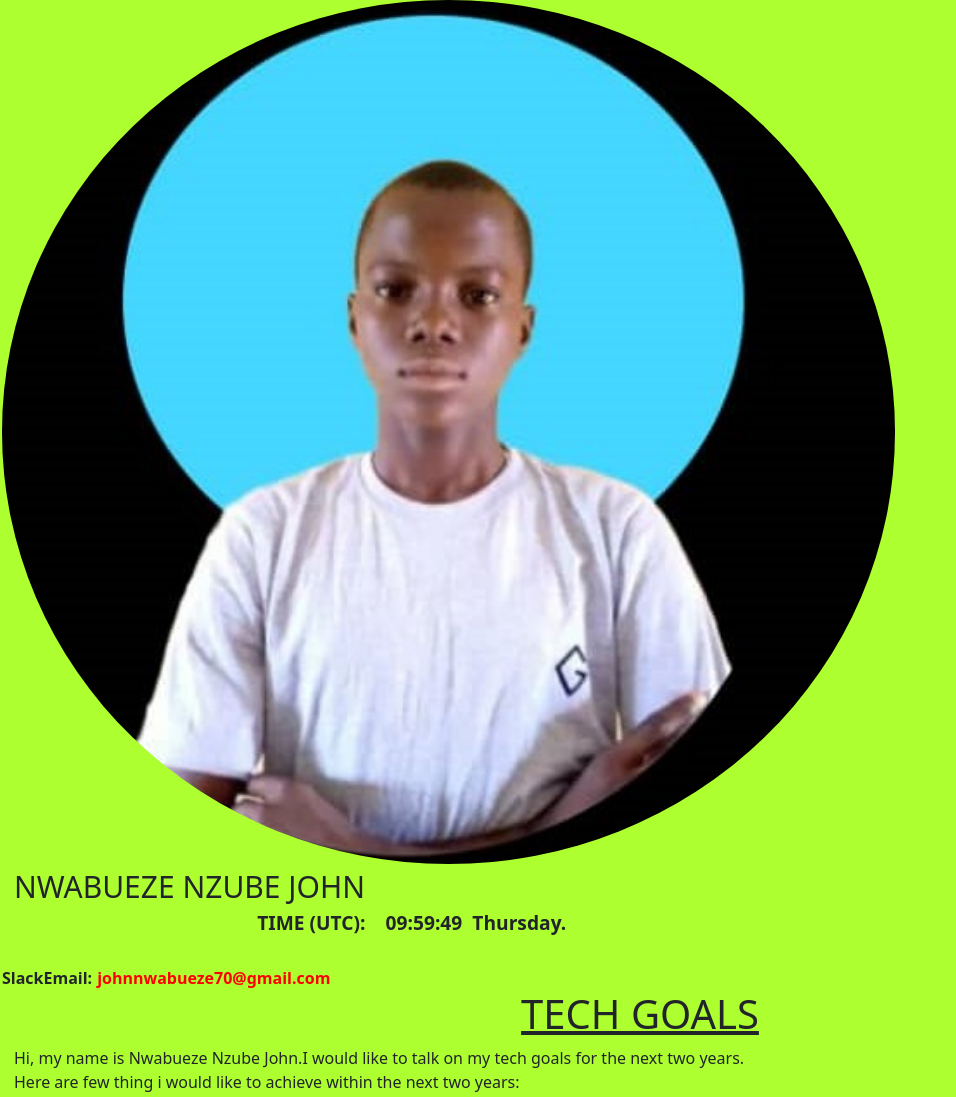
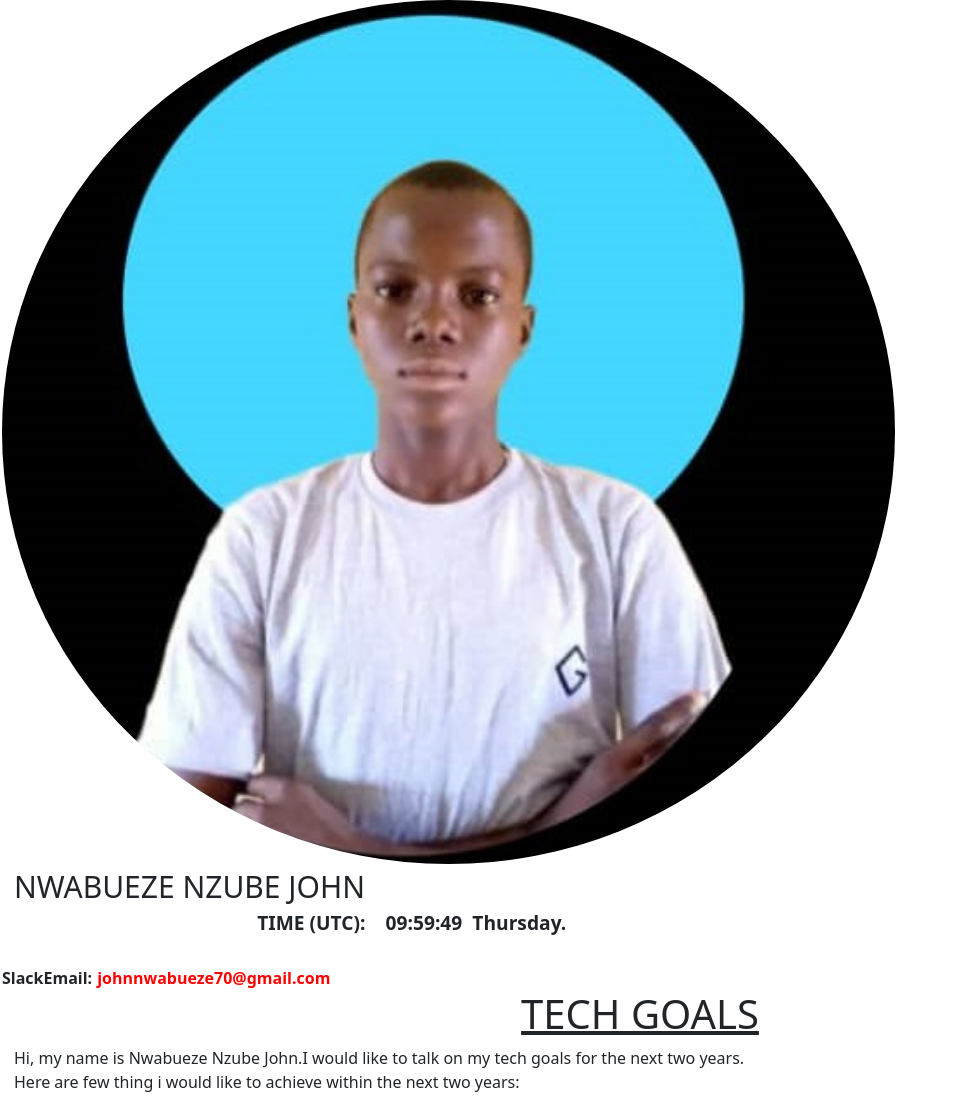
Before and after one commit to Johnnwabueze01/Slack-Project, a plain HTML site: page index.html in a window 1280 px wide. Shown: the top 1097 px of the page, without its empty margins (0-956 px from the left). Drawn offline with nearby package versions, Linux system fonts and the light colour scheme; a web font is replaced by a local one.

Commit message:
Add files via upload

```diff
--- a/index.css
+++ b/index.css
@@ -4,7 +4,7 @@
 
 }
 body{
-    background: greenyellow;
+
     margin-left: 2px;
     margin-right: 2px;
     overflow-x: hidden;
```
